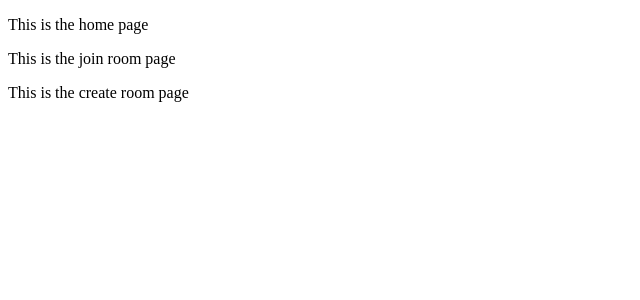
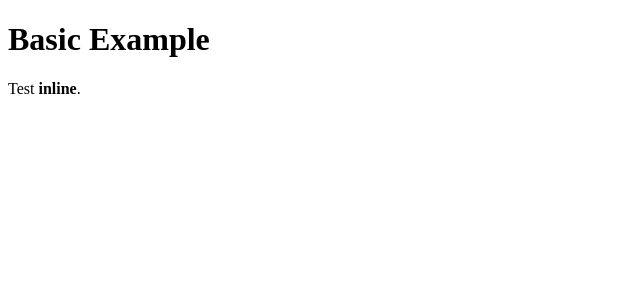
Before and after one commit to joaonc/django-react-music-controller, a React app in the folder music_controller/frontend/: page / in a window 1280 px wide. Shown: the top 300 px of the page, without its empty margins (0-640 px from the left). Built offline with nearby package versions, Linux system fonts and the light colour scheme; the HTML template or start-up script is replaced by a standard one.

Commit message:
initial react routing

```diff
--- a/music_controller/frontend/src/components/App.js
+++ b/music_controller/frontend/src/components/App.js
@@ -2,16 +2,12 @@ import React from 'react'
 import {render} from 'react-dom'
 
 import HomePage from './HomePage'
-import CreateRoomPage from './CreateRoomPage'
-import JoinRoomPage from './JoinRoomPage'
 
 
 const App = () => {
     return (
         <div>
             <HomePage/>
-            <JoinRoomPage/>
-            <CreateRoomPage/>
         </div>
     )
 }
--- a/music_controller/frontend/src/components/HomePage.js
+++ b/music_controller/frontend/src/components/HomePage.js
@@ -1,8 +1,27 @@
 import React from 'react'
+import {
+    BrowserRouter,
+    Routes,
+    Route,
+} from 'react-router-dom'
+
+import CreateRoomPage from './CreateRoomPage'
+import JoinRoomPage from './JoinRoomPage'
+
 
 const HomePage = () => {
     return (
-        <p>This is the home page</p>
+        <BrowserRouter>
+            <div>
+                <h1>Basic Example</h1>
+
+                <Routes>
+                    <Route path='/' element={<p>Test <strong>inline</strong>.</p>}/>
+                    <Route path='/join' element={<JoinRoomPage/>}/>
+                    <Route path='/create' element={<CreateRoomPage/>}/>
+                </Routes>
+            </div>
+        </BrowserRouter>
     )
 }
 
```
Also changed, not shown: 2 other files (tests, documents, lock files or other folders).
